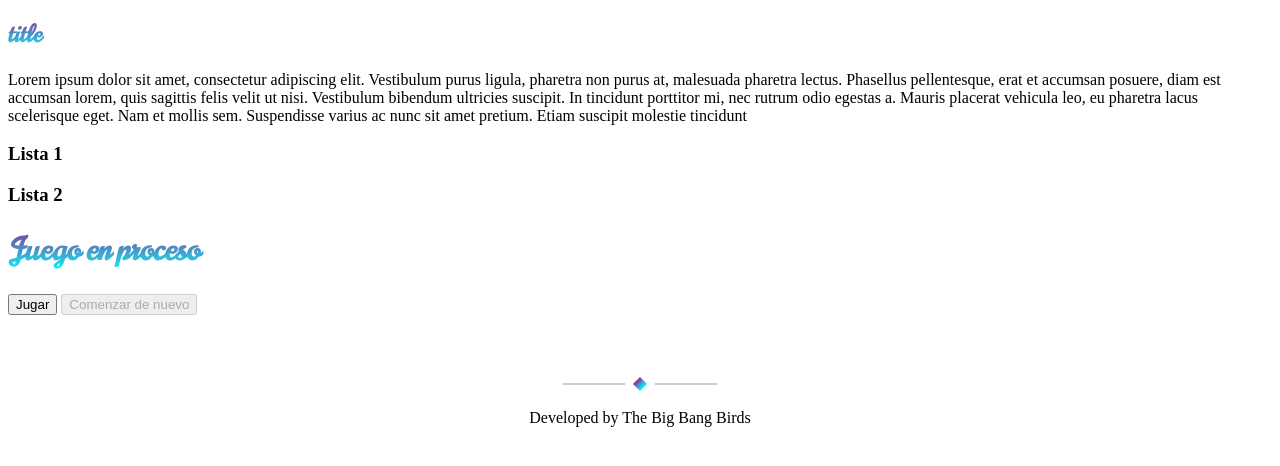
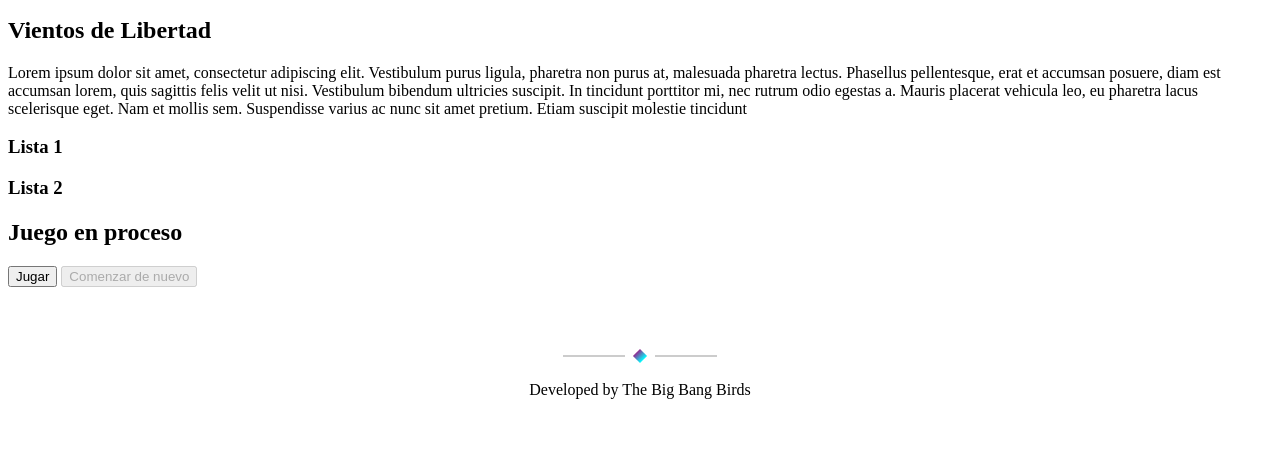
Before and after one commit to CarmenGP/wheelOfDoom, a plain HTML site: page index.html in a window 1280 px wide. Shown: the part 48-514 px from the top of the page. Drawn offline with Linux system fonts and the light colour scheme; a script that the page names is missing.

Commit message:
no change

```diff
--- a/index.html
+++ b/index.html
@@ -18,7 +18,7 @@
     <main>
         <section class="containerInfo">
             <h1>
-                title
+                Vientos de Libertad
             </h1>
             <p>
                 Lorem ipsum dolor sit amet, consectetur adipiscing elit. Vestibulum purus ligula, pharetra non purus at, malesuada pharetra lectus. Phasellus pellentesque, erat et accumsan posuere, diam est accumsan lorem, quis sagittis felis velit ut nisi. Vestibulum bibendum ultricies suscipit. In tincidunt porttitor mi, nec rutrum odio egestas a. Mauris placerat vehicula leo, eu pharetra lacus scelerisque eget. Nam et mollis sem. Suspendisse varius ac nunc sit amet pretium. Etiam suscipit molestie tincidunt
@@ -33,7 +33,7 @@
             <div class="list2" id="list2">
 
             </div>
-            <h1 id= "titulo" >Juego en proceso</h1>
+            <h2 id= "titulo" >Juego en proceso</h2>
             <button id= "boton" onclick="removeElementFromList()">
                 Jugar
             </button>
--- a/styles/index.css
+++ b/styles/index.css
@@ -1,9 +1,3 @@
-h1 {
-    font-family: 'Norican', cursive;
-    background: -webkit-linear-gradient( #93278F, #00ffff);
-    -webkit-background-clip: text;
-    -webkit-text-fill-color: transparent;
-}
 .logo {
     display: flex;
     max-width: 100px;
```
